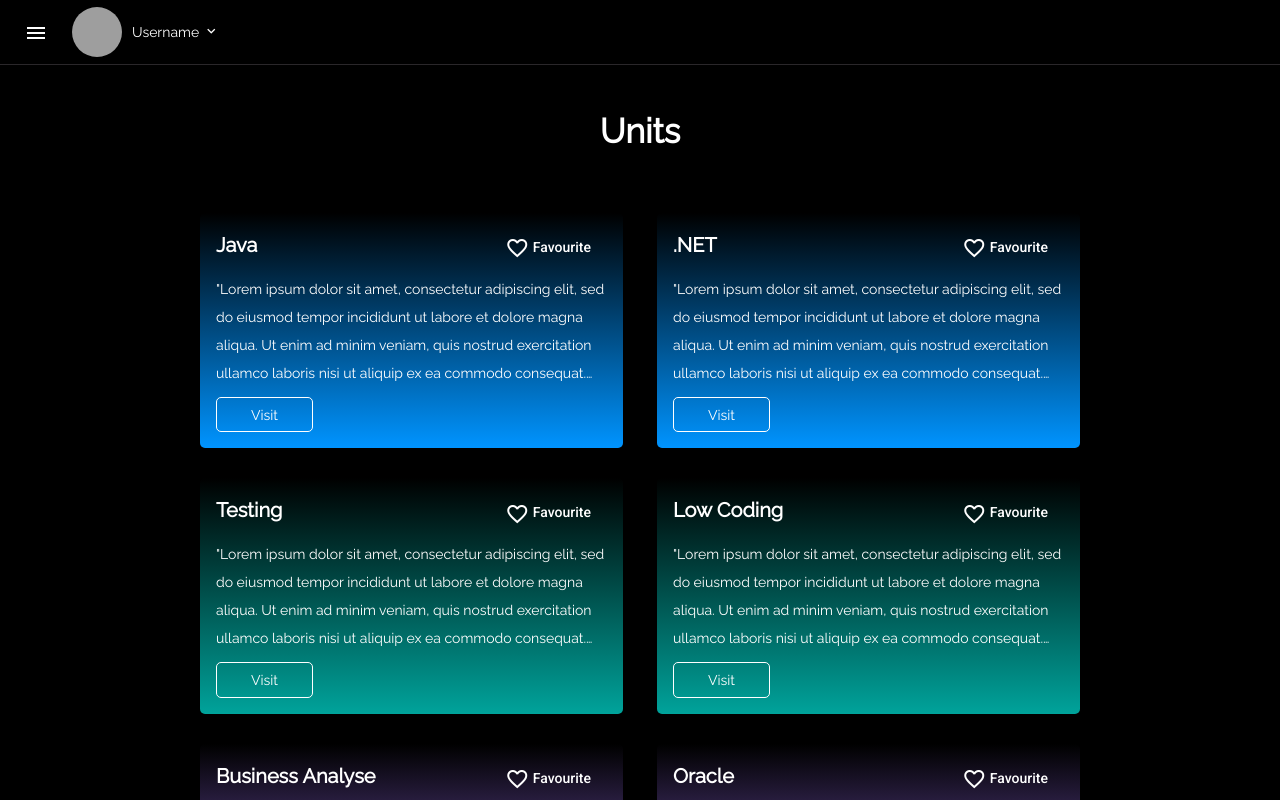
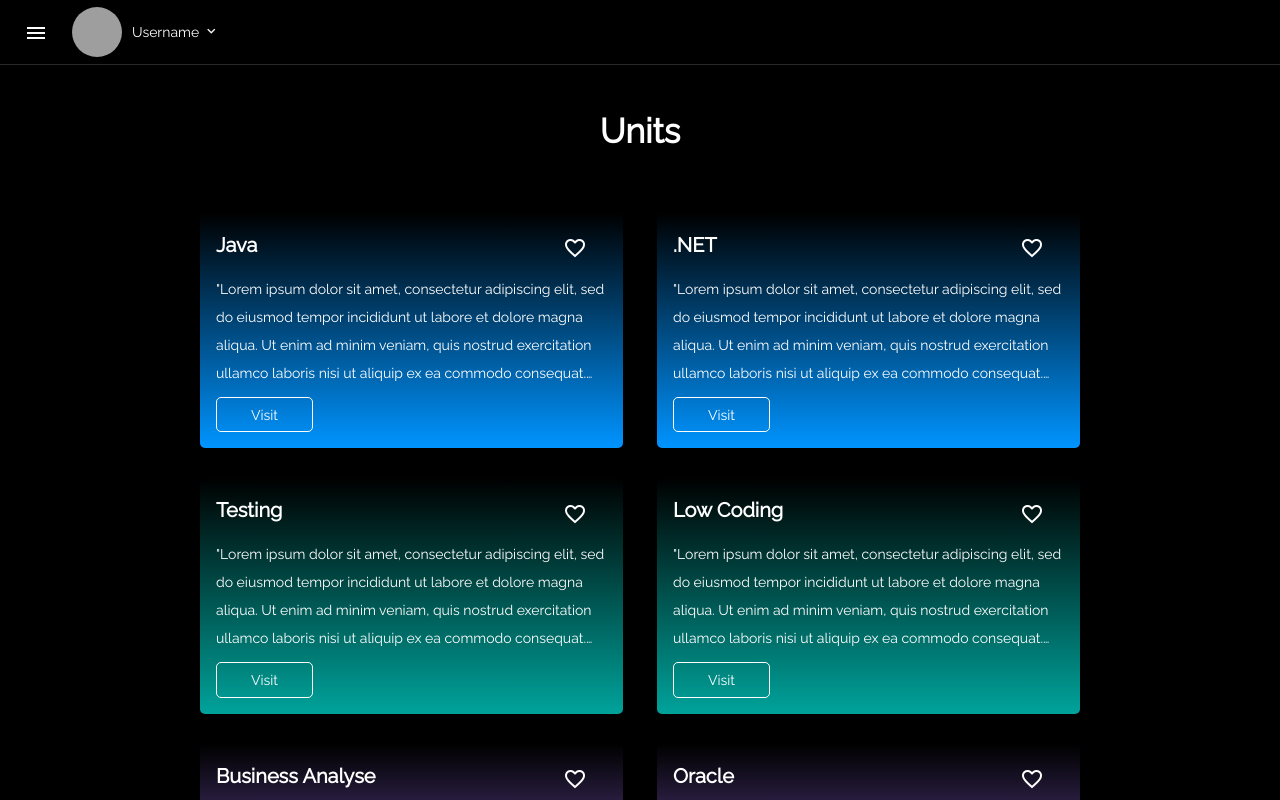
Before and after one commit to CaffeineProgrammer/AtosCompetenceDev, an Angular app in the folder competence-dev-web-app/: page /home in a window 1280 px wide. Built offline with nearby package versions, Linux system fonts and the light colour scheme; grey boxes are pictures that could not be loaded.

Commit message:
Added two sections for unit cards
The favorited unit card(s) are being separated from the other unit cards.

```diff
--- a/competence-dev-web-app/src/app/unit-card/unit-card.component.html
+++ b/competence-dev-web-app/src/app/unit-card/unit-card.component.html
@@ -1,21 +1,21 @@
 <div class="content-container">
   <ng-container *ngFor="let unit of units">
+    <div *ngIf="unit.favorite === true">
       <div class="unit-card-container {{ unit.class }}">
         <div class="unit-card-container__header">
           <h2>{{ unit.title }}</h2>
           <button mat-button (click)="toggleFavoriteButton(unit.title)">
-          <!-- <mat-icon>star_border</mat-icon> -->
-          <mat-icon *ngIf="unit.favorite === false">favorite_border</mat-icon>
-          <mat-icon class="fav-button--active"*ngIf="unit.favorite === true">favorite</mat-icon>
-          Favourite
+            <mat-icon class="unit-card-container__fav-button--active"
+              >favorite</mat-icon
+            >
           </button>
         </div>
 
         <div class="unit-card-container__info">
           <p>
             "Lorem ipsum dolor sit amet, consectetur adipiscing elit, sed do
-          eiusmod tempor incididunt ut labore et dolore magna aliqua. Ut enim ad
-          minim veniam, quis nostrud exercitation ullamco laboris nisi ut
+            eiusmod tempor incididunt ut labore et dolore magna aliqua. Ut enim
+            ad minim veniam, quis nostrud exercitation ullamco laboris nisi ut
             aliquip ex ea commodo consequat. Duis aute irure dolor in
             reprehenderit in voluptate velit esse cillum dolore eu fugiat nulla
             pariatur. Excepteur sint occaecat cupidatat non proident, sunt in
@@ -29,5 +29,37 @@
           </button>
         </div>
       </div>
+    </div>
+  </ng-container>
+
+  <ng-container *ngFor="let unit of units">
+    <div *ngIf="unit.favorite === false">
+      <div class="unit-card-container {{ unit.class }}">
+        <div class="unit-card-container__header">
+          <h2>{{ unit.title }}</h2>
+          <button mat-button (click)="toggleFavoriteButton(unit.title)">
+            <mat-icon>favorite_border</mat-icon>
+          </button>
+        </div>
+
+        <div class="unit-card-container__info">
+          <p>
+            "Lorem ipsum dolor sit amet, consectetur adipiscing elit, sed do
+            eiusmod tempor incididunt ut labore et dolore magna aliqua. Ut enim
+            ad minim veniam, quis nostrud exercitation ullamco laboris nisi ut
+            aliquip ex ea commodo consequat. Duis aute irure dolor in
+            reprehenderit in voluptate velit esse cillum dolore eu fugiat nulla
+            pariatur. Excepteur sint occaecat cupidatat non proident, sunt in
+            culpa qui officia deserunt mollit anim id est laborum."
+          </p>
+        </div>
+
+        <div class="unit-card-container__button">
+          <button mat-button>
+            <span class="unit-card-container__button__label">Visit</span>
+          </button>
+        </div>
+      </div>
+    </div>
   </ng-container>
 </div>
```
Lines whose indentation alone changed are shown as unchanged.
